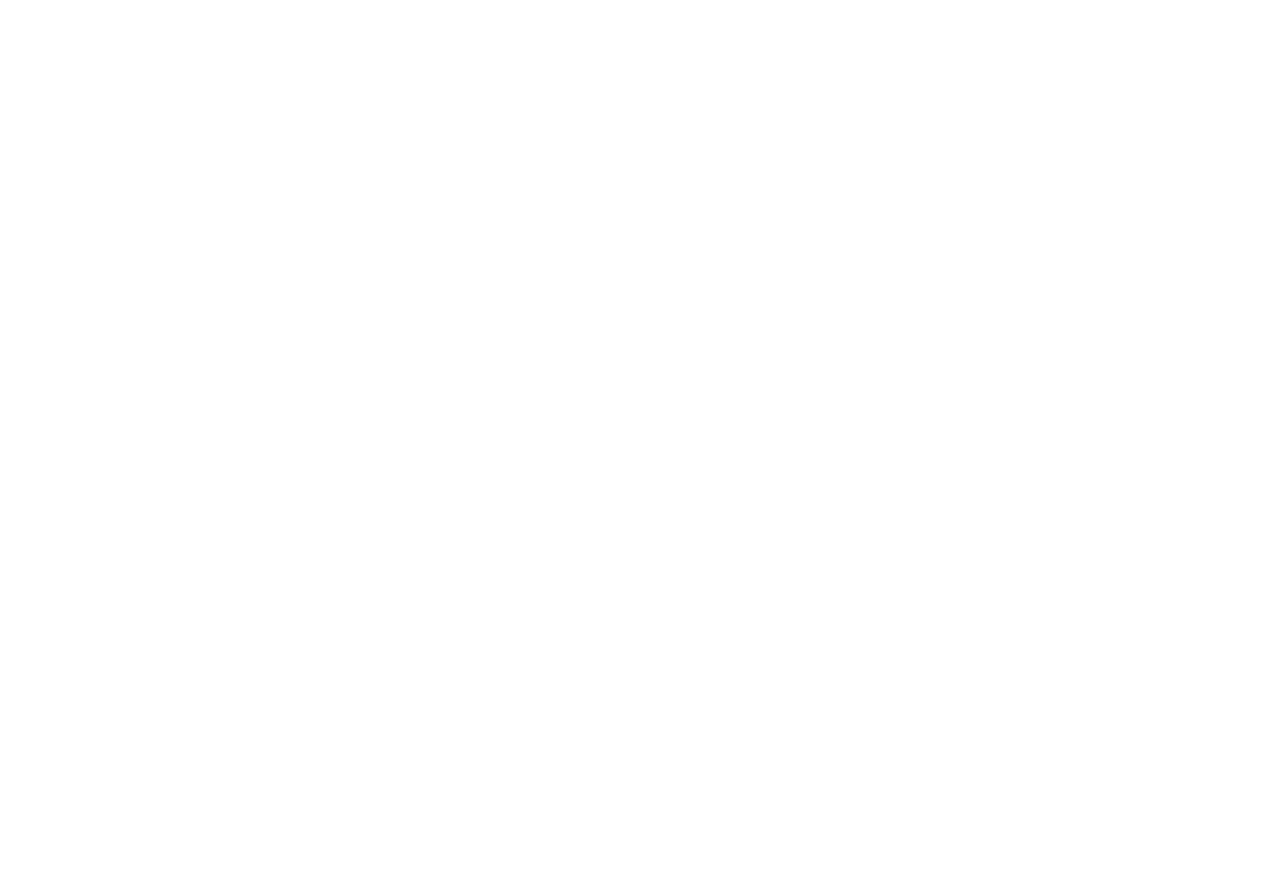
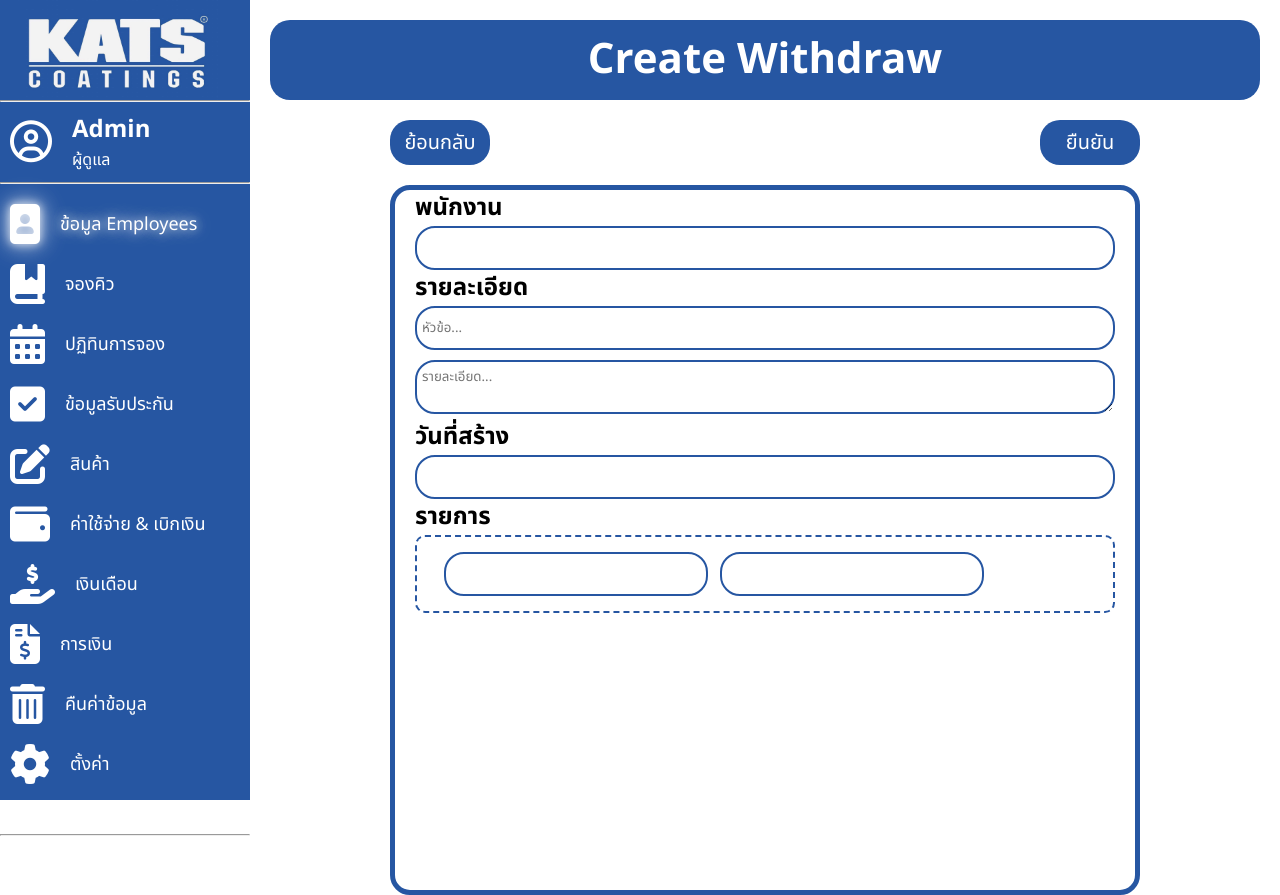
Before and after one commit to HamHarry/kats, a React (Vite) app: page /admin/withdraw/createWithdraw in a window 1280 px wide. Before the commit this address had no page. Before the commit the page ends 800 px from the top, so only its background shows below. Built offline with nearby package versions, Linux system fonts and the light colour scheme.

Commit message:
createWithdraw ยังไม่เสร็จ

```diff
--- a/src/App.tsx
+++ b/src/App.tsx
@@ -25,6 +25,7 @@
 import SettingAdminPage from "./adminpage/settingadminpage/SettingAdminPage";
 import WithdrawAdminPage from "./adminpage/withdrawadminpage/WithdrawAdminPage";
 import SalaryAdminPage from "./adminpage/salaryadminpage/SalaryAdminPage";
+import CreateWithdrawAdminPage from "./adminpage/createwithdrawadminpage/CreateWithdrawAdminPage";
 
 function App() {
   return (
@@ -73,6 +74,10 @@
             element={<CreateCatagoryAdminPage />}
           />
           <Route path="withdraw" element={<WithdrawAdminPage />} />
+          <Route
+            path="withdraw/createWithdraw"
+            element={<CreateWithdrawAdminPage />}
+          />
           <Route path="salary" element={<SalaryAdminPage />} />
           <Route path="finance" element={<FinanceAdminPage />} />
           <Route path="bin" element={<BinAdminPage />} />
--- /dev/null
+++ b/src/adminpage/createwithdrawadminpage/CreateWithdrawAdminPage.css
@@ -0,0 +1,144 @@
+.container-CreateWithdrawAdminPage {
+  display: flex;
+  align-items: center;
+  flex-direction: column;
+  padding: 20px 20px 0px 20px;
+  padding-left: 320px;
+  gap: 20px;
+
+  input {
+    padding: 5px;
+    min-width: 250px;
+    margin-left: -10px;
+    height: 30px;
+    border-radius: 20px;
+    border: 2px solid #2656a2;
+  }
+
+  button {
+    width: 100px;
+    height: 45px;
+    border: none;
+    border-radius: 20px;
+    background-color: #2656a2;
+    color: white;
+    font-size: 20px;
+    cursor: pointer;
+    transition: all 0.5s;
+  }
+  button:hover {
+    background-color: #1a4f8a;
+  }
+}
+
+.header-CreateWithdrawAdminPage {
+  display: flex;
+  justify-content: center;
+  height: 80px;
+  max-width: 1200px;
+  width: 100%;
+  border-radius: 20px;
+  background-color: #2656a2;
+  h1 {
+    display: flex;
+    justify-content: center;
+    align-items: center;
+    font-size: 42px;
+    color: white;
+  }
+}
+
+.btn-CreateWithdrawAdminPage {
+  display: flex;
+  justify-content: space-between;
+  padding-bottom: 20px;
+}
+
+.wrap-container-CreateWithdrawAdminPage {
+  display: flex;
+  flex-direction: column;
+  border: 5px solid #2656a2;
+  border-radius: 20px;
+  padding: 0px 20px 0px 20px;
+  height: 700px;
+  width: 700px;
+  .inputEmployee {
+    display: flex;
+    flex-direction: column;
+    h2 {
+      font-size: 24px;
+    }
+    input {
+      padding: 5px;
+      border: 2px solid #2656a2;
+      margin-left: 0px;
+    }
+  }
+  .inputDetel {
+    display: flex;
+    flex-direction: column;
+    margin-bottom: 5px;
+    h2 {
+      font-size: 24px;
+    }
+    .input-owner-detel {
+      display: flex;
+      flex-direction: column;
+      gap: 10px;
+      input {
+        padding: 5px;
+        border: 2px solid #2656a2;
+        margin-left: 0px;
+      }
+      textarea {
+        padding: 5px;
+        border: 2px solid #2656a2;
+        border-radius: 20px;
+        max-height: 100px;
+        resize: vertical;
+      }
+    }
+  }
+  .inputDate {
+    display: flex;
+    flex-direction: column;
+    h2 {
+      font-size: 24px;
+    }
+    input {
+      padding: 5px;
+      border: 2px solid #2656a2;
+      margin-left: 0px;
+    }
+  }
+  .wrap-inputList {
+    display: flex;
+    flex-direction: column;
+    h2 {
+      font-size: 24px;
+    }
+    .inputList {
+      border: 2px dashed #2656a2;
+      border-radius: 10px;
+      padding: 15px;
+      input {
+        padding: 5px;
+        border: 2px solid #2656a2;
+        margin-left: 0px;
+        margin-left: 12px;
+      }
+    }
+  }
+}
+
+@media (max-width: 1280px) {
+  .container-CreateWithdrawAdminPage {
+    padding-left: 270px;
+  }
+}
+
+@media (max-width: 1080px) {
+  .container-CreateWithdrawAdminPage {
+    padding-left: 220px;
+  }
+}
--- /dev/null
+++ b/src/adminpage/createwithdrawadminpage/CreateWithdrawAdminPage.tsx
@@ -0,0 +1,138 @@
+import { Controller, useForm } from "react-hook-form";
+import "./CreateWithdrawAdminPage.css";
+import { useNavigate } from "react-router-dom";
+import { FinanceData, PaymentCategory } from "../../model/finance.type";
+
+const initWithdrawForm: FinanceData = {
+  number: 0,
+  ownerName: "",
+  category: "",
+  date: "",
+  datePrice: "",
+  amount: 0,
+  section: PaymentCategory.WITHDRAW,
+  detel: "",
+};
+
+const CreateWithdrawAdminPage = () => {
+  const navigate = useNavigate();
+  const { control, handleSubmit } = useForm({
+    defaultValues: initWithdrawForm,
+  });
+
+  const onSubmit = async (value: FinanceData) => {
+    const body = {
+      ...value,
+    };
+
+    console.log(body);
+  };
+
+  return (
+    <div className="container-CreateWithdrawAdminPage">
+      <div className="header-CreateWithdrawAdminPage">
+        <h1>Create Withdraw</h1>
+      </div>
+
+      <form onSubmit={handleSubmit(onSubmit)}>
+        <div className="btn-CreateWithdrawAdminPage">
+          <button
+            type="button"
+            onClick={() => {
+              navigate("/admin/withdraw");
+            }}
+          >
+            ย้อนกลับ
+          </button>
+          <button
+            type="submit"
+            onClick={() => {
+              navigate("/admin/withdraw");
+            }}
+          >
+            ยืนยัน
+          </button>
+        </div>
+
+        <div className="wrap-container-CreateWithdrawAdminPage">
+          <div className="inputEmployee">
+            <h2>พนักงาน</h2>
+            <Controller
+              control={control}
+              name="ownerName"
+              render={({ field }) => {
+                return <input {...field} type="text" />;
+              }}
+            />
+          </div>
+
+          <div className="inputDetel">
+            <h2>รายละเอียด</h2>
+            <div className="input-owner-detel">
+              <Controller
+                control={control}
+                name="ownerName"
+                render={({ field }) => {
+                  return (
+                    <input {...field} type="text" placeholder="หัวข้อ..." />
+                  );
+                }}
+              />
+
+              <Controller
+                control={control}
+                name="detel"
+                render={({ field }) => {
+                  return (
+                    <textarea
+                      autoComplete="off"
+                      autoCorrect="off"
+                      autoCapitalize="off"
+                      spellCheck="false"
+                      {...field}
+                      placeholder="รายละเอียด..."
+                    />
+                  );
+                }}
+              />
+            </div>
+          </div>
+
+          <div className="inputDate">
+            <h2>วันที่สร้าง</h2>
+            <Controller
+              control={control}
+              name="date"
+              render={({ field }) => {
+                return <input {...field} type="text" />;
+              }}
+            />
+          </div>
+
+          <div className="wrap-inputList">
+            <h2>รายการ</h2>
+            <div className="inputList">
+              <Controller
+                control={control}
+                name="ownerName"
+                render={({ field }) => {
+                  return <input {...field} type="text" />;
+                }}
+              />
+
+              <Controller
+                control={control}
+                name="ownerName"
+                render={({ field }) => {
+                  return <input {...field} type="text" />;
+                }}
+              />
+            </div>
+          </div>
+        </div>
+      </form>
+    </div>
+  );
+};
+
+export default CreateWithdrawAdminPage;
--- a/src/adminpage/withdrawadminpage/WithdrawAdminPage.tsx
+++ b/src/adminpage/withdrawadminpage/WithdrawAdminPage.tsx
@@ -4,7 +4,7 @@
 import { useState } from "react";
 
 const WithdrawAdminPage = () => {
-  // const navigate = useNavigate();
+  const navigate = useNavigate();
   const [withdrawData, setWithdrawData] = useState([]);
   const [selectedCreate, setSelectedCreate] = useState<boolean>(false);
 
@@ -23,10 +23,20 @@
       <div
         className={`dropdown-Create ${selectedCreate ? "active" : "inactive"}`}
       >
-        <button className="btn-Create" onClick={() => {}}>
+        <button
+          className="btn-Create"
+          onClick={() => {
+            navigate("/admin/withdraw/createWithdraw");
+          }}
+        >
           สร้างค่าใช้จ่าย
         </button>
-        <button className="btn-Create" onClick={() => {}}>
+        <button
+          className="btn-Create"
+          onClick={() => {
+            navigate("/admin/withdraw/createSalaryAdvance");
+          }}
+        >
           เบิกเงินเดือน
         </button>
       </div>
@@ -36,7 +46,7 @@
   return (
     <div className="container-WithdrawAdminPage">
       <div className="header-WithdrawAdminPage">
-        <h1>Withdraws</h1>
+        <h1>Withdraws & Salarys</h1>
       </div>
 
       <div className="create-withdraw">
--- /dev/null
+++ b/src/model/finance.type.ts
@@ -0,0 +1,16 @@
+export enum PaymentCategory {
+  WITHDRAW = 0,
+  SALARY = 1,
+}
+
+export interface FinanceData {
+  _id?: string;
+  number: number;
+  ownerName: string;
+  section: PaymentCategory;
+  category: string;
+  date: string;
+  datePrice: string;
+  amount: number;
+  detel: string;
+}
```
Also changed, not shown: src/adminpage/createsalaryadvanceadminpage/CreateSalaryAdvanceAdminPage.css (added), src/adminpage/createsalaryadvanceadminpage/CreateSalaryAdvanceAdminPage.tsx (added).
